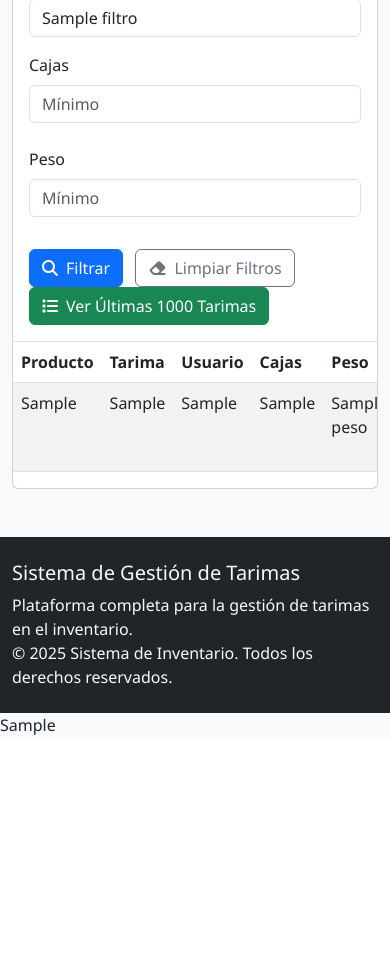
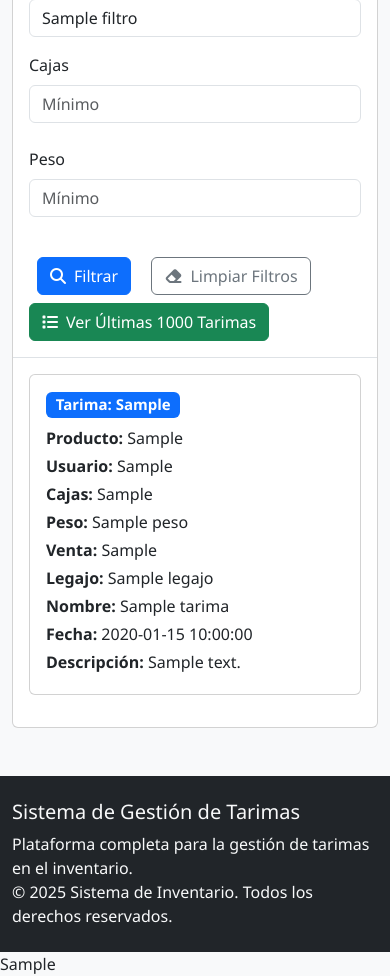
Before and after one commit to nicos92/appphp, a PHP site: the page made by views/tarimas/listar_tarimas.php in a window 390 px wide. Shown: the part 962-1938 px from the top of the page. Before the commit the page ends 1697 px from the top, so only its background shows below. Run offline with PHP 8.4, Linux system fonts and the light colour scheme; the template is opened without the code that fills it: most values are stand-ins (such as "Sample title", 1, 10 or a date in 2020); some libraries are stand-ins or nearby versions.

Commit message:
feat: añade tarjetas responsive a la lista de tarimas

```diff
--- a/views/tarimas/listar_tarimas.php
+++ b/views/tarimas/listar_tarimas.php
@@ -270,10 +307,10 @@
                 </div>
                 <div class="row g-3 mt-3">
                     <div class="col-12">
-                        <button type="submit" class="btn btn-primary me-2">
+                        <button type="submit" class="btn btn-primary m-2">
                             <i class="fas fa-search me-2"></i>Filtrar
                         </button>
-                        <button type="button" class="btn btn-outline-secondary me-2" onclick="limpiarFiltros()">
+                        <button type="button" class="btn btn-outline-secondary m-2" onclick="limpiarFiltros()">
                             <i class="fas fa-eraser me-2"></i>Limpiar Filtros
                         </button>
                         <a href="<?= BASE_URL ?>/tarimas?all=1" class="btn btn-success">
@@ -285,7 +322,8 @@
         </div>
 
         <div class="card-body p-0">
-            <div class="table-responsive">
+            <!-- Table view for large and extra large screens -->
+            <div class="table-responsive d-none d-xl-block">
                 <table class="table table-striped table-hover">
                     <thead>
                         <tr style="background: linear-gradient(135deg, #667eea 0%, #764ba2 100%); color: white;">
@@ -335,6 +373,47 @@
                     </tbody>
                 </table>
             </div>
+
+            <!-- Card view for smaller screens -->
+            <div class="d-xl-none">
+                <?php if (!empty($tarimas)): ?>
+                    <div class="row g-3 p-3">
+                        <?php foreach ($tarimas as $tarima): ?>
+                            <div class="col-12 col-sm-12 col-md-4 col-lg-3">
+                                <div class="card mb-3">
+                                    <div class="card-body">
+                                        <div class="d-flex justify-content-between align-items-start">
+                                            <h5 class="card-title">
+                                                <span class="badge bg-primary">Tarima: <?= htmlspecialchars($tarima['numero_tarima']); ?></span>
+                                            </h5>
+                                            <?php if (isset($role) && ($role === 'administrador' || $role === 'jefe_produccion')): ?>
+                                                <a href="<?= BASE_URL ?>/tarimas/editar_tarima/<?= $tarima['id_tarima']; ?>" class="btn btn-sm btn-outline-warning no-print" title="Editar tarima">
+                                                    <i class="fas fa-edit"></i>
+                                                </a>
+                                            <?php endif; ?>
+                                        </div>
+                                        <div class="card-text">
+                                            <p class="mb-1"><strong>Producto:</strong> <?= htmlspecialchars($tarima['numero_producto'] ?? ''); ?></p>
+                                            <p class="mb-1"><strong>Usuario:</strong> <?= htmlspecialchars($tarima['numero_usuario']); ?></p>
+                                            <p class="mb-1"><strong>Cajas:</strong> <?= htmlspecialchars($tarima['cantidad_cajas']); ?></p>
+                                            <p class="mb-1"><strong>Peso:</strong> <?= htmlspecialchars($tarima['peso']); ?></p>
+                                            <p class="mb-1"><strong>Venta:</strong> <?= htmlspecialchars($tarima['numero_venta']); ?></p>
+                                            <p class="mb-1"><strong>Legajo:</strong> <?= htmlspecialchars($tarima['legajo'] ?? 'N/A'); ?></p>
+                                            <p class="mb-1"><strong>Nombre:</strong> <?= htmlspecialchars($tarima['nombre_usuario'] ?? 'N/A'); ?></p>
+                                            <p class="mb-1"><strong>Fecha:</strong> <?= htmlspecialchars($tarima['fecha_registro']); ?></p>
+                                            <p class="mb-1"><strong>Descripción:</strong> <?= htmlspecialchars($tarima['descripcion'] ?? ''); ?></p>
+                                        </div>
+                                    </div>
+                                </div>
+                            </div>
+                        <?php endforeach; ?>
+                    </div>
+                <?php else: ?>
+                    <div class="p-3">
+                        <p class="text-center text-muted">No hay tarimas registradas aún.</p>
+                    </div>
+                <?php endif; ?>
+            </div>
         </div>
     </div>
 </div>
```
Also changed, not shown: other parts of views/tarimas/listar_tarimas.php (+38 -1 lines).
